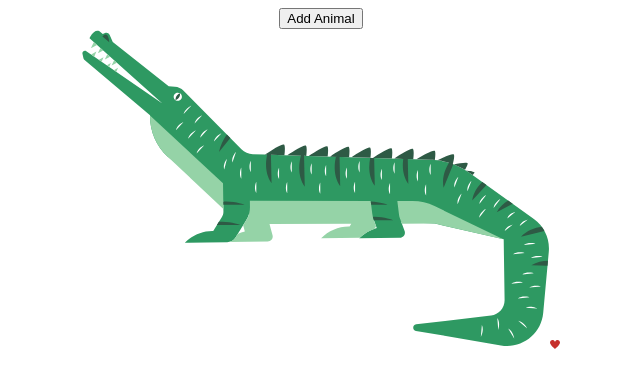
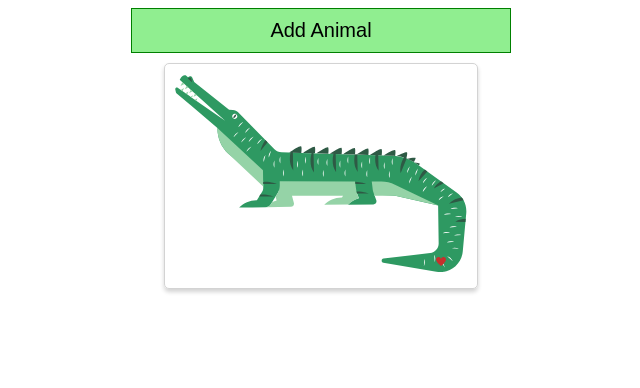
Before and after one commit to keshab4855/react-practice, a React (Create React App) app in the folder final/: page / in a window 1280 px wide. Both pictures are taken after a click on the button "Add Animal". Shown: the top 388 px of the page, without its empty margins (319-959 px from the left). Built offline with nearby package versions, Linux system fonts and the light colour scheme.

Commit message:
finialsing css

```diff
--- a/final/src/AnimalShow.css
+++ b/final/src/AnimalShow.css
@@ -0,0 +1,18 @@
+.animal-show {
+  position: relative;
+  border: 1px solid lightgray;
+  padding: 10px;
+  border-radius: 5px;
+  margin: 10px;
+  box-shadow: 0px 3px 4px lightgray;
+}
+
+.animal {
+  height: 200px;
+}
+
+.heart {
+  position: absolute;
+  bottom: 10%;
+  right: 10%;
+}
--- a/final/src/AnimalShow.js
+++ b/final/src/AnimalShow.js
@@ -18,9 +18,14 @@
     setClicks(clicks + 1);
   };
   return (
-    <div onClick={handleOnClick}>
-      {<img src={svgMap[type]} alt="" />}
-      <img src={heart} style={{ width: 10 + 10 * clicks }} alt="" />
+    <div className="animal-show" onClick={handleOnClick}>
+      {<img className="animal" src={svgMap[type]} alt="" />}
+      <img
+        className="heart"
+        src={heart}
+        style={{ width: 10 + 10 * clicks }}
+        alt=""
+      />
     </div>
   );
 };
--- a/final/src/App.css
+++ b/final/src/App.css
@@ -3,3 +3,18 @@
   flex-direction: column;
   align-items: center;
 }
+
+button {
+  background: lightgreen;
+  border: 1px solid green;
+  font-size: 20px;
+  padding: 10px;
+  width: 30%;
+}
+
+.animal-list {
+  display: flex;
+  flex-direction: row;
+  flex-wrap: wrap;
+  justify-content: center;
+}
--- a/final/src/App.js
+++ b/final/src/App.js
@@ -19,7 +19,7 @@
   return (
     <div className="app">
       <button onClick={handleOnClick}>Add Animal</button>
-      <div>{renderedAnimals}</div>
+      <div className="animal-list">{renderedAnimals}</div>
     </div>
   );
 }
```
